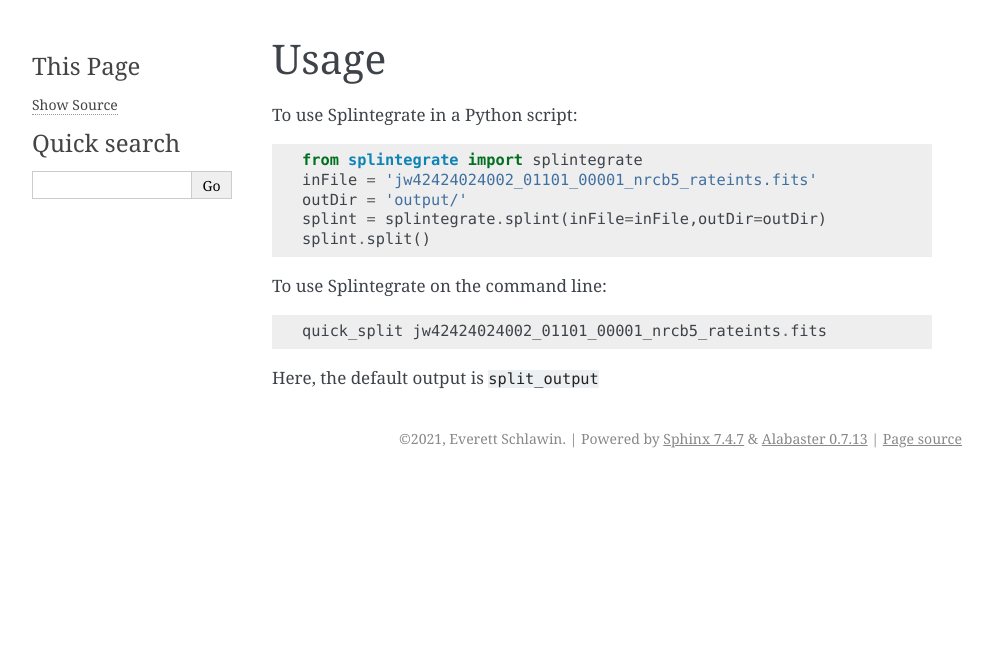
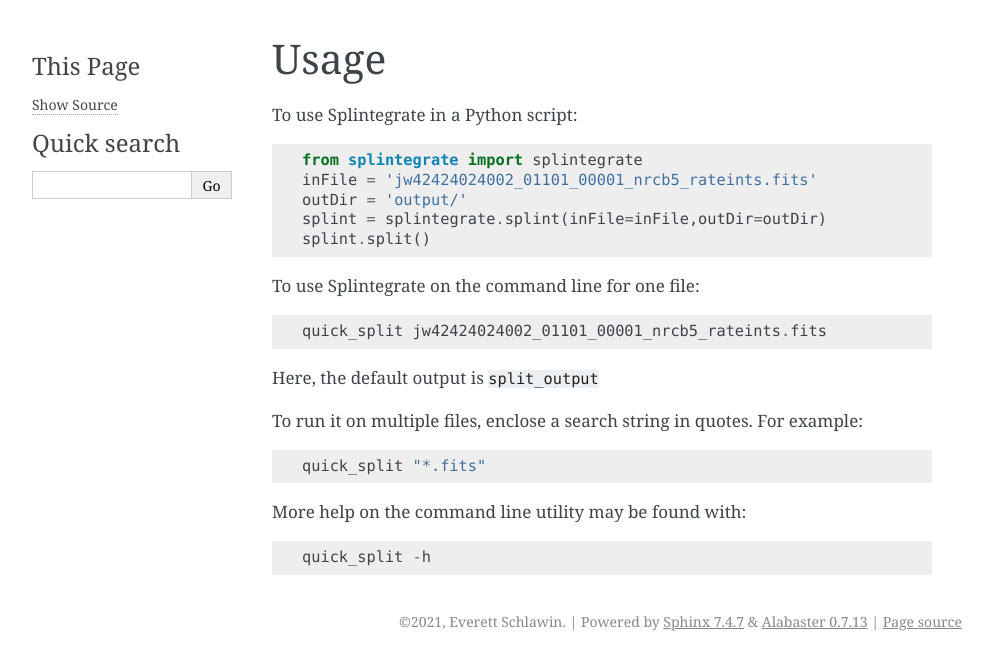
Before and after one commit to eas342/splintegrate, a Sphinx documentation site: the page built from docs/usage.rst, in a window 1280 px wide. Shown: the top 670 px of the page, without its empty margins (148-1141 px from the left). Built offline with Sphinx 7.4.7, drawn with Linux system fonts in a browser that asks for light colours.

Commit message:
version 0.1.1 explains how to put the search string with wildcard in quotes

```diff
--- a/docs/usage.rst
+++ b/docs/usage.rst
@@ -11,8 +11,16 @@ To use Splintegrate in a Python script::
     splint.split()
 
 
-To use Splintegrate on the command line::
+To use Splintegrate on the command line for one file::
 
    quick_split jw42424024002_01101_00001_nrcb5_rateints.fits
 
 Here, the default output is :code:`split_output`
+
+To run it on multiple files, enclose a search string in quotes. For example::
+
+   quick_split "*.fits"
+
+More help on the command line utility may be found with::
+
+   quick_split -h
--- a/setup.cfg
+++ b/setup.cfg
@@ -1,5 +1,5 @@
 [bumpversion]
-current_version = 0.1.0
+current_version = 0.1.1
 commit = True
 tag = True
 
--- a/setup.py
+++ b/setup.py
@@ -44,6 +44,6 @@ setup(
     test_suite='tests',
     tests_require=test_requirements,
     url='https://github.com/eas342/splintegrate',
-    version='0.1.0',
+    version='0.1.1',
     zip_safe=False,
 )
```
